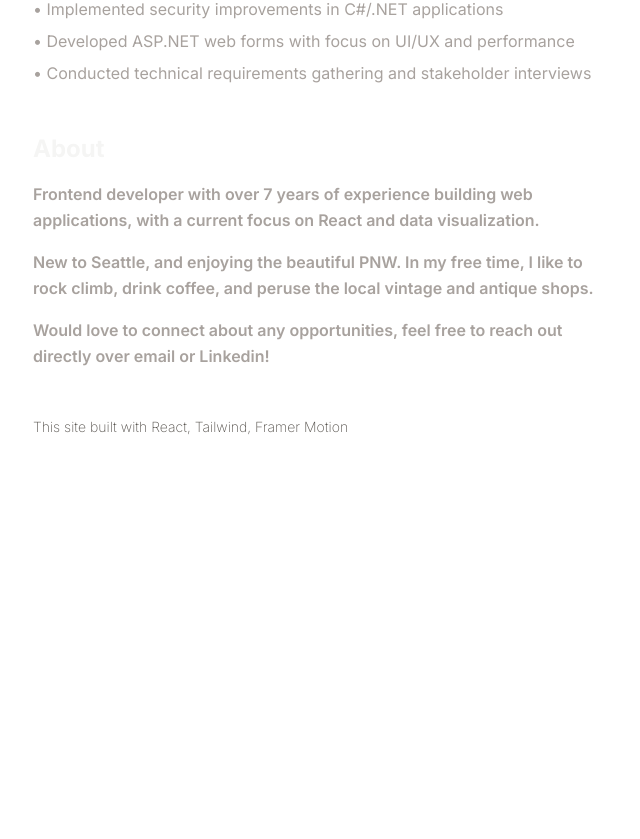
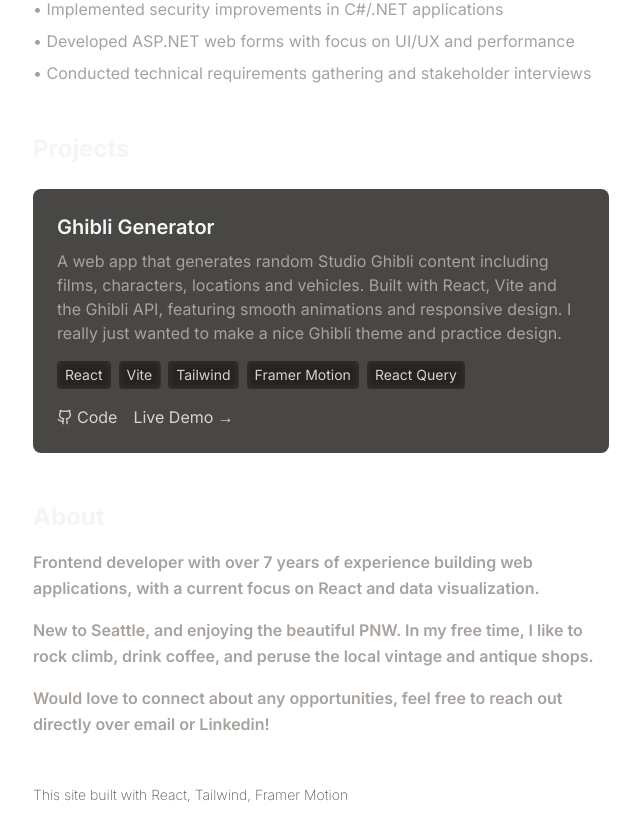
Before and after one commit to rschmidt6/rs-portfolio, a React (Vite) app: page / in a window 1280 px wide. Shown: the part 1075-1914 px from the top of the page, without its empty margins (537-1177 px from the left). Before the commit the page ends 1592 px from the top, so only its background shows below. Built offline with nearby package versions, Linux system fonts and the light colour scheme.

Commit message:
added ghibli project

```diff
--- a/src/components/Portfolio.tsx
+++ b/src/components/Portfolio.tsx
@@ -240,6 +240,56 @@ const Portfolio = () => {
               </div>
             </div>
           </section>
+          {/* Projects */}
+          <section>
+            <h2 className="text-2xl font-bold mb-6 text-stone-100">Projects</h2>
+            <div className="space-y-6">
+              <div className="bg-stone-900/80 backdrop-blur-sm p-6 rounded-lg">
+                <h3 className="text-xl font-semibold text-stone-100">
+                  Ghibli Generator
+                </h3>
+                <p className="text-stone-400 mt-2">
+                  A web app that generates random Studio Ghibli content
+                  including films, characters, locations and vehicles. Built
+                  with React, Vite and the Ghibli API, featuring smooth
+                  animations and responsive design. I really just wanted to make
+                  a nice Ghibli theme and practice design.
+                </p>
+                <div className="mt-4 flex flex-wrap gap-2">
+                  <span className="px-2 py-1 bg-stone-800/50 backdrop-blur-sm rounded text-sm text-stone-300">
+                    React
+                  </span>
+                  <span className="px-2 py-1 bg-stone-800/50 backdrop-blur-sm rounded text-sm text-stone-300">
+                    Vite
+                  </span>
+                  <span className="px-2 py-1 bg-stone-800/50 backdrop-blur-sm rounded text-sm text-stone-300">
+                    Tailwind
+                  </span>
+                  <span className="px-2 py-1 bg-stone-800/50 backdrop-blur-sm rounded text-sm text-stone-300">
+                    Framer Motion
+                  </span>
+                  <span className="px-2 py-1 bg-stone-800/50 backdrop-blur-sm rounded text-sm text-stone-300">
+                    React Query
+                  </span>
+                </div>
+                <div className="mt-4 flex gap-4">
+                  <a
+                    href="https://github.com/rschmidt6/ghibli-generator"
+                    className="text-stone-300 hover:text-stone-100 flex items-center gap-1 transition-colors"
+                  >
+                    <Github size={16} />
+                    <span>Code</span>
+                  </a>
+                  <a
+                    href="https://ghibli-generator.vercel.app/"
+                    className="text-stone-300 hover:text-stone-100 transition-colors"
+                  >
+                    Live Demo →
+                  </a>
+                </div>
+              </div>
+            </div>
+          </section>
           {/* About Section */}
           <section>
             <h2 className="text-2xl font-bold mb-4 text-stone-100">About</h2>
@@ -263,45 +313,6 @@ const Portfolio = () => {
           <section className="pb-20 text-stone-600 text-sm font-[200]">
             <p>This site built with React, Tailwind, Framer Motion</p>
           </section>
-
-          {/* Projects */}
-          {/* <section>
-            <h2 className="text-2xl font-bold mb-6 text-stone-100">Projects</h2>
-            <div className="space-y-6">`
-              <div className="bg-stone-900/50 backdrop-blur-sm p-6 rounded-lg">
-                <h3 className="text-xl font-semibold text-stone-100">
-                  Project Name
-                </h3>
-                <p className="text-stone-400 mt-2">
-                  Brief project description that highlights the key features and
-                  technologies used.
-                </p>
-                <div className="mt-4 flex flex-wrap gap-2">
-                  <span className="px-2 py-1 bg-stone-800/50 backdrop-blur-sm rounded text-sm text-stone-300">
-                    React
-                  </span>
-                  <span className="px-2 py-1 bg-stone-800/50 backdrop-blur-sm rounded text-sm text-stone-300">
-                    TypeScript
-                  </span>
-                </div>
-                <div className="mt-4 flex gap-4">
-                  <a
-                    href="#"
-                    className="text-stone-300 hover:text-stone-100 flex items-center gap-1 transition-colors"
-                  >
-                    <Github size={16} />
-                    <span>Code</span>
-                  </a>
-                  <a
-                    href="#"
-                    className="text-stone-300 hover:text-stone-100 transition-colors"
-                  >
-                    Live Demo →
-                  </a>
-                </div>
-              </div>
-            </div>
-          </section> */}
         </div>
       </div>
     </div>
```
